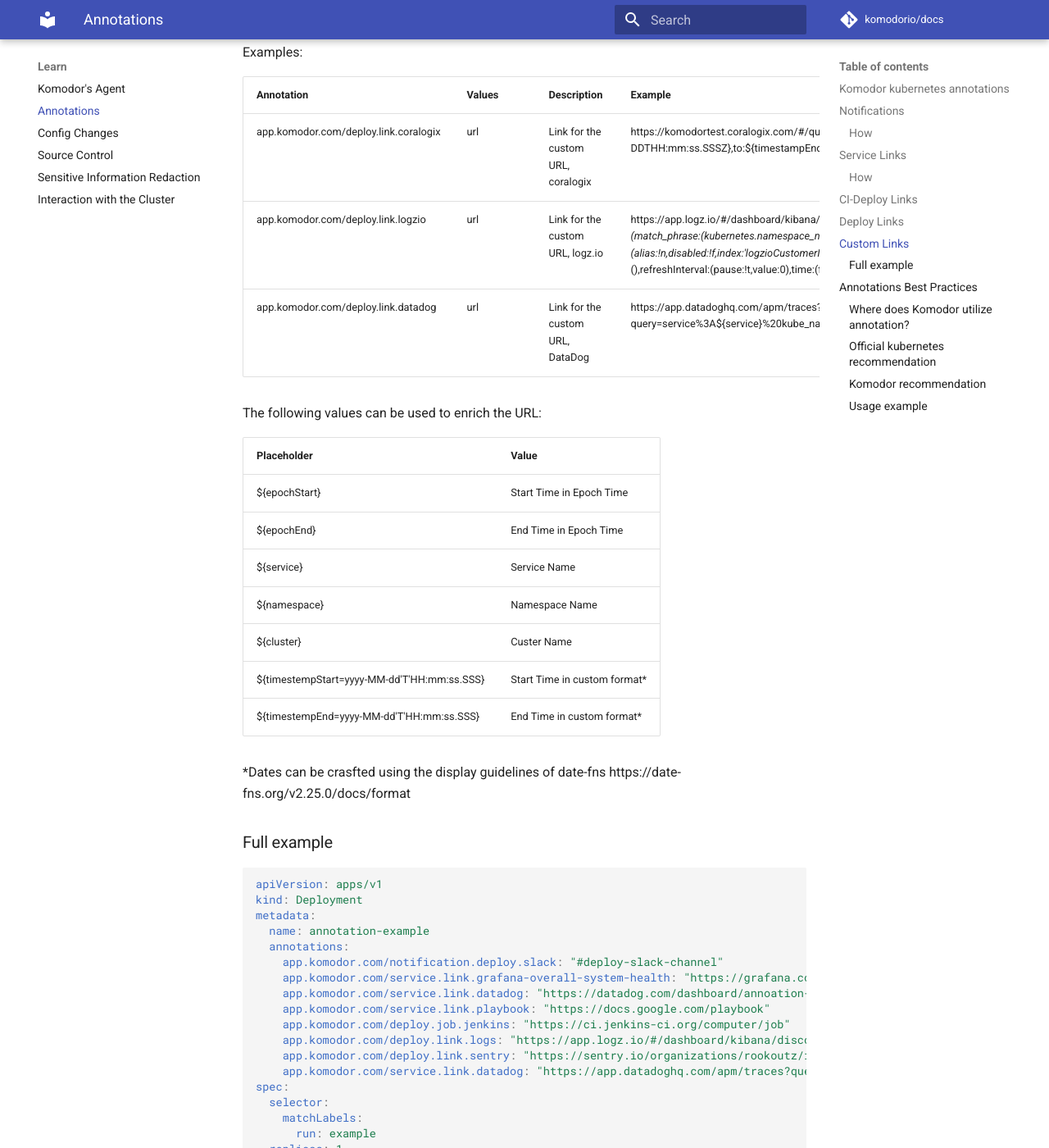
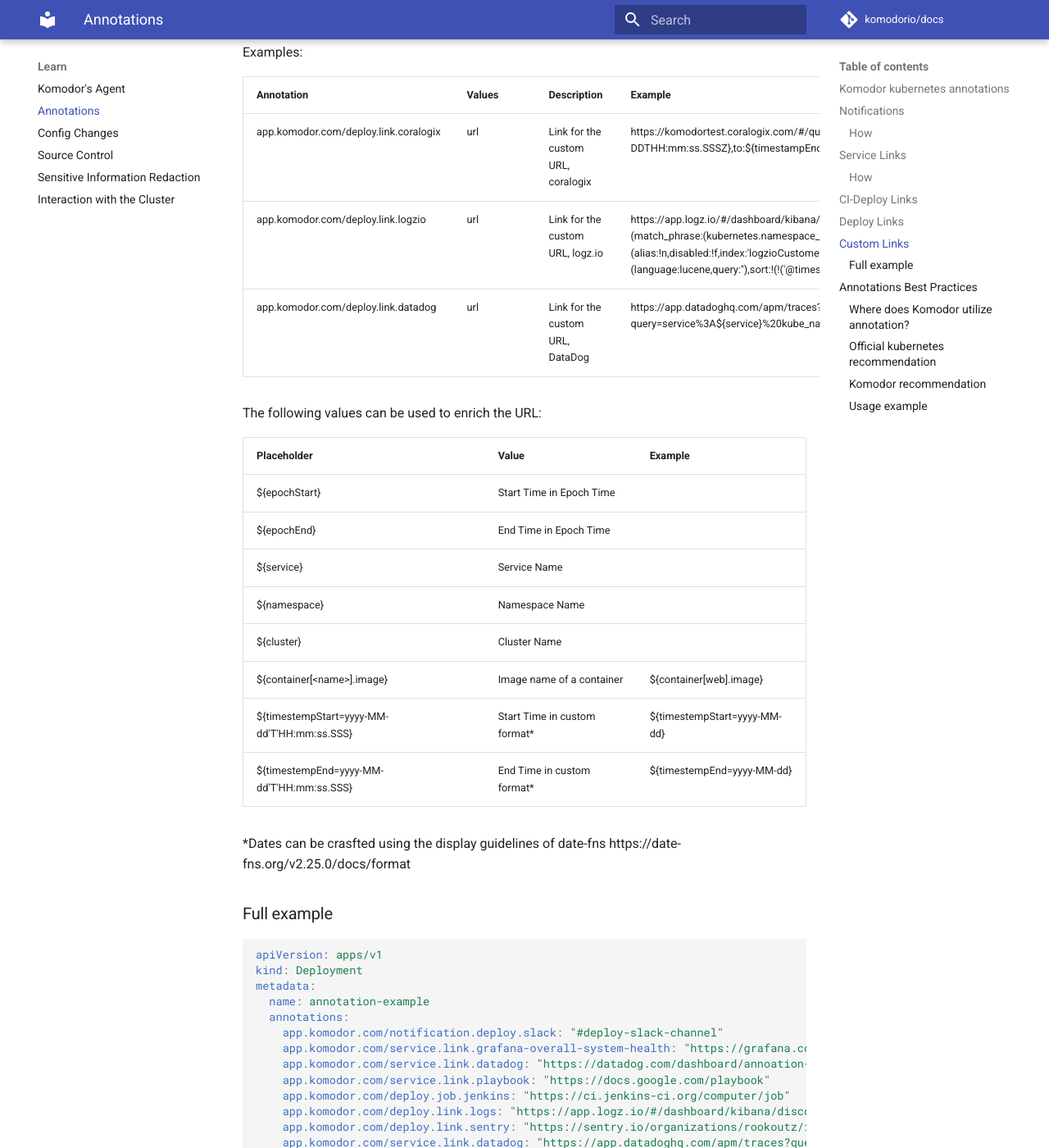
Before and after one commit to komodorio/docs, an MkDocs documentation site: the page built from docs/Learn/Annotations.md, in a window 1280 px wide and 1400 px high, scrolled down 3157 px. Shown: the whole window at 82% size. Built offline with MkDocs 1.6.1 and Material for MkDocs 9.7.7, drawn with Linux system fonts in a browser that asks for light colours; comment, search, counter and statistics services are not loaded.

Commit message:
Feat: add annotation container image example  (#18)
* add custom link - container image example

* fix > escape character

* fix cr

* add exammple for annotations

Co-authored-by: Omri Savransky <omri@komodor.io>

```diff
--- a/docs/Learn/Annotations.md
+++ b/docs/Learn/Annotations.md
@@ -95,22 +95,23 @@
 | Annotation                         | Values | Description                                  | Example                                                                                                    |
 | --- | --- | --- | :-- |
 | app.komodor.com/deploy.link.coralogix   | url    | Link for the custom URL, coralogix                     | https://komodortest.coralogix.com/#/query-new/logs?query=(coralogix.metadata.cluster:(%22${cluster}%22))%20AND%20(coralogix.metadata.namespace:(%22${namespace}%22))%20AND%20(coralogix.metadata.service:(%22${service}%22))&time=from:${timestampStart=YYYY-MM-DDTHH:mm:ss.SSSZ},to:${timestampEnd=YYYY-MM-DDTHH:mm:ss.SSSZ}                                             |
-| app.komodor.com/deploy.link.logzio | url | Link for the custom URL, logz.io | https://app.logz.io/#/dashboard/kibana/discover?_a=(columns:!(message,kubernetes.namespace_name,kubernetes.container_name,params.clusterName),filters:!(('$state':(store:appState),meta:(alias:!n,disabled:!f,index:'logzioCustomerIndex*',key:kubernetes.namespace_name,negate:!f,params:(query:default),type:phrase),query:(match_phrase:(kubernetes.namespace_name:${namespace}))),('$state':(store:appState),meta:(alias:!n,disabled:!f,index:'logzioCustomerIndex*',key:params.clusterName,negate:!f,params:(query:main),type:phrase),query:(match_phrase:(params.clusterName:${cluster}))),('$state':(store:appState),meta:(alias:!n,disabled:!f,index:'logzioCustomerIndex*',key:kubernetes.container_name,negate:!f,params:(query:k8s-events-collector),type:phrase),query:(match_phrase:(kubernetes.container_name:${service})))),index:'logzioCustomerIndex*',interval:auto,query:(language:lucene,query:''),sort:!(!('@timestamp',desc)))&_g=(filters:!(),refreshInterval:(pause:!t,value:0),time:(from:'${timestempStart=yyyy-MM-dd'T'HH:mm:ss.SSS}',to:'${timestempStart=yyyy-MM-dd'T'HH:mm:ss.SSS}'))&discoverTab=logz-logs-tab&switchToAccountId=138828&accountIds=true |
+| app.komodor.com/deploy.link.logzio | url | Link for the custom URL, logz.io | https://app.logz.io/#/dashboard/kibana/discover?_a=(columns:!(message,kubernetes.namespace_name,kubernetes.container_name,params.clusterName),filters:!(('$state':(store:appState),meta:(alias:!n,disabled:!f,index:'logzioCustomerIndex',key:kubernetes.namespace_name,negate:!f,params:(query:default),type:phrase),query:(match_phrase:(kubernetes.namespace_name:${namespace}))),('$state':(store:appState),meta:(alias:!n,disabled:!f,index:'logzioCustomerIndex',key:params.clusterName,negate:!f,params:(query:main),type:phrase),query:(match_phrase:(params.clusterName:${cluster}))),('$state':(store:appState),meta:(alias:!n,disabled:!f,index:'logzioCustomerIndex',key:kubernetes.container_name,negate:!f,params:(query:k8s-events-collector),type:phrase),query:(match_phrase:(kubernetes.container_name:${service})),query:(match_phrase:(kubernetes.container_image:${container[web].image})))),index:'logzioCustomerIndex',interval:auto,query:(language:lucene,query:''),sort:!(!('@timestamp',desc)))&_g=(filters:!(),refreshInterval:(pause:!t,value:0),time:(from:'${timestempStart=yyyy-MM-dd'T'HH:mm:ss.SSS}',to:'${timestempStart=yyyy-MM-dd'T'HH:mm:ss.SSS}'))&discoverTab=logz-logs-tab&switchToAccountId=138828&accountIds=true |
 | app.komodor.com/deploy.link.datadog | url | Link for the custom URL, DataDog | https://app.datadoghq.com/apm/traces?query=service%3A${service}%20kube_namespace%3A${namespace}%20env%3A${cluster}&cols=core_service%2Ccore_resource_name%2Clog_duration%2Clog_http.method%2Clog_http.status_code&historicalData=true&messageDisplay=inline&sort=desc&streamTraces=true&start=${epochStart}&end=${epochEnd}&paused=true |
 
 
 
 The following values can be used to enrich the URL:
 
-| Placeholder                         | Value |
-|------------------------------------|--------|
+| Placeholder                         | Value | Example |
+|------------------------------------|--------|---------|
 |${epochStart} | Start Time in Epoch Time|
 |${epochEnd} | End Time in Epoch Time|
 |${service} | Service Name|
 |${namespace} | Namespace Name|
-|${cluster} | Custer Name|
-|${timestempStart=yyyy-MM-dd'T'HH:mm:ss.SSS} | Start Time in custom format*|
-|${timestempEnd=yyyy-MM-dd'T'HH:mm:ss.SSS} | End Time in custom format*|
+|${cluster} | Cluster Name|
+|${container[<name\>].image} | Image name of a container| ${container[web].image}
+|${timestempStart=yyyy-MM-dd'T'HH:mm:ss.SSS} | Start Time in custom format*| ${timestempStart=yyyy-MM-dd}
+|${timestempEnd=yyyy-MM-dd'T'HH:mm:ss.SSS} | End Time in custom format*| ${timestempEnd=yyyy-MM-dd}
 
 *Dates can be crasfted using the display guidelines of date-fns https://date-fns.org/v2.25.0/docs/format
 
```
